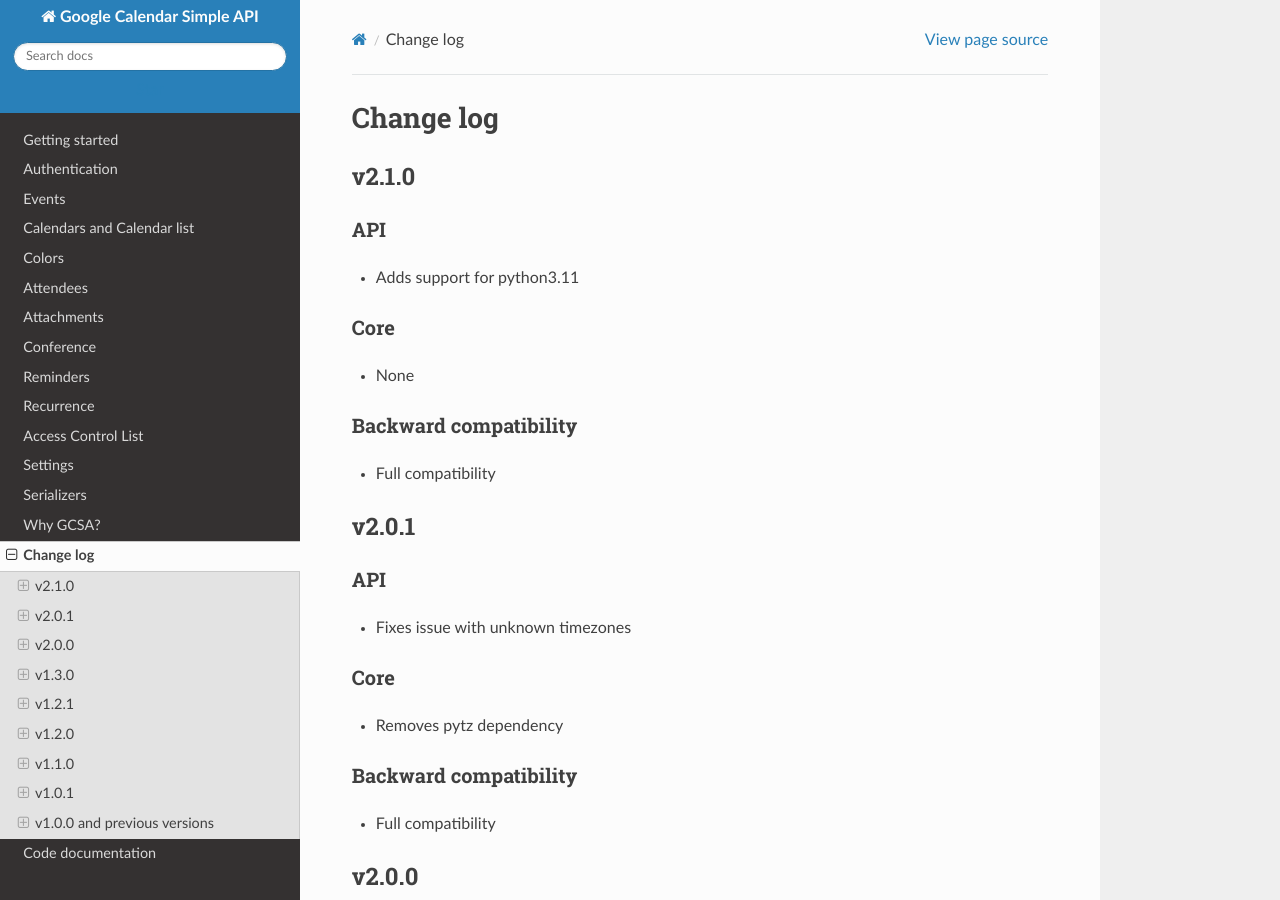
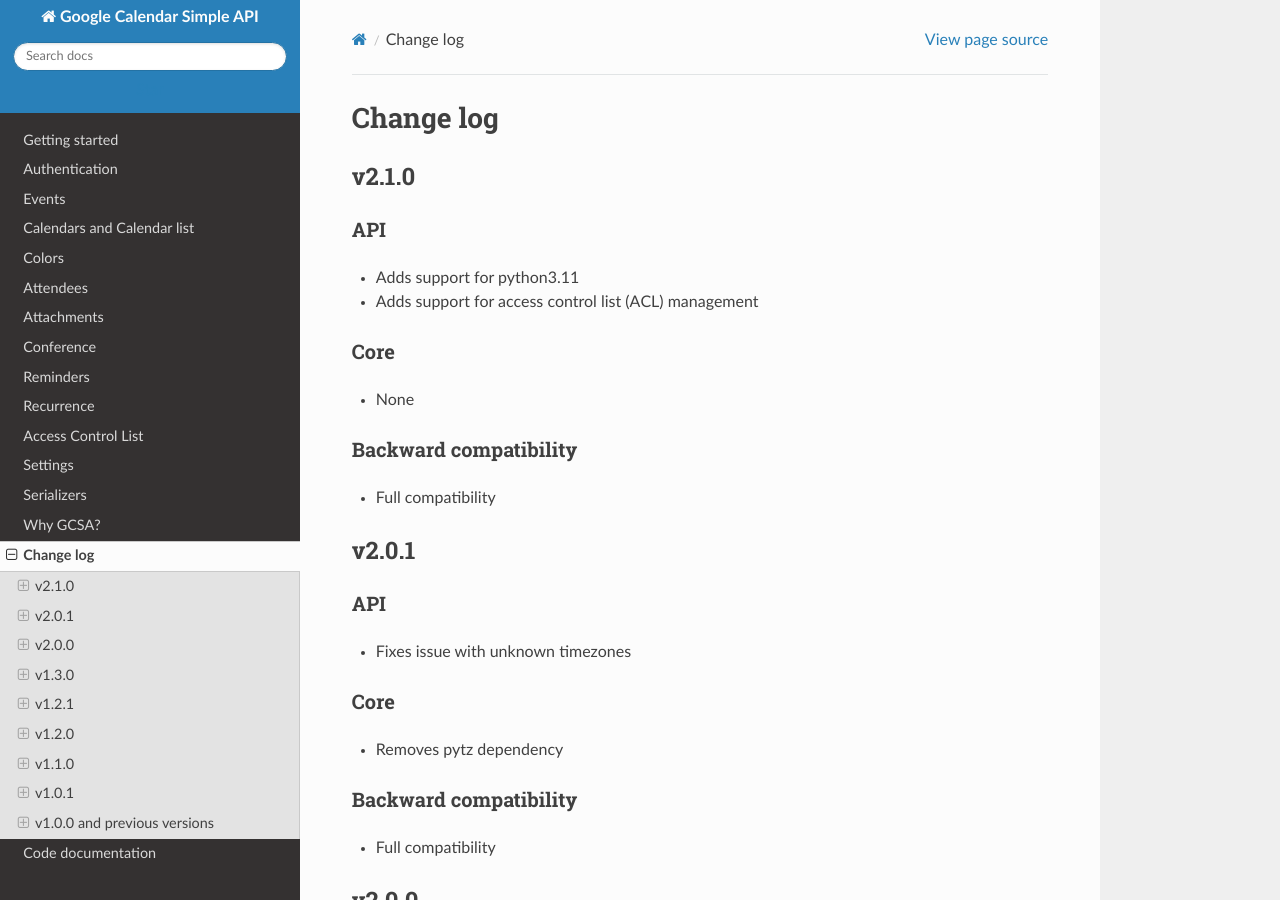
Before and after one commit to kuzmoyev/google-calendar-simple-api, a Sphinx documentation site: the page built from docs/source/change_log.rst, in a window 1280 px wide and 900 px high. Built offline with Sphinx 7.4.7 and the Read the Docs theme 2.0.0, drawn with Linux system fonts in a browser that asks for light colours; pages that are not in the unit, such as notebooks, are missing from menus.

Commit message:
Add ACL to change log

```diff
--- a/docs/source/change_log.rst
+++ b/docs/source/change_log.rst
@@ -10,6 +10,7 @@
 API
 ---
 * Adds support for python3.11
+* Adds support for access control list (ACL) management
 
 Core
 ----
```
